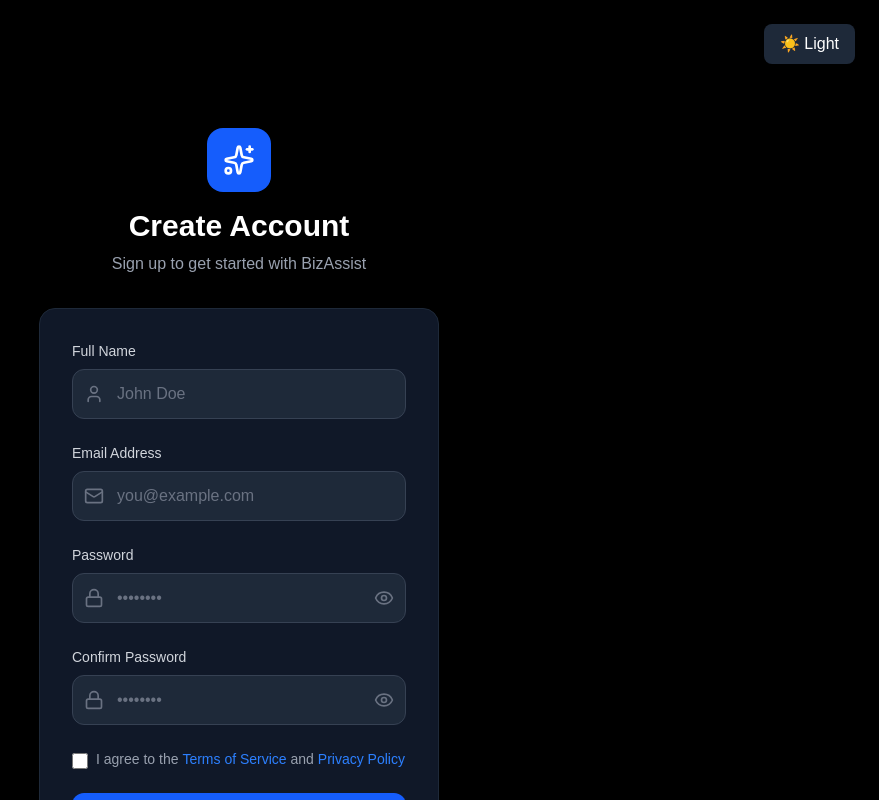
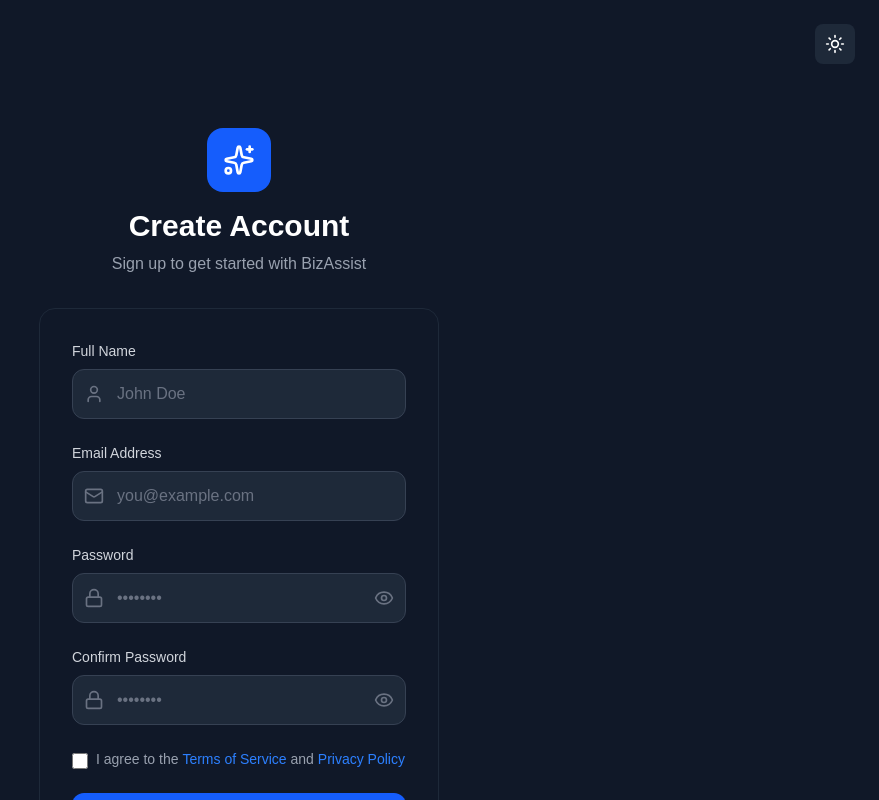
Before and after one commit to RippedKek/BizAssist, a Next.js app in the folder bizassist-frontend/: page /signup in a window 1280 px wide. Shown: the top 800 px of the page, without its empty margins (401-1280 px from the left). Built offline with nearby package versions, Linux system fonts and the light colour scheme; no server answers.

Commit message:
add theme toggle functionality to Login and SignUp pages with updated UI elements

```diff
--- a/bizassist-frontend/app/login/page.tsx
+++ b/bizassist-frontend/app/login/page.tsx
@@ -1,7 +1,7 @@
 'use client'
 
 import React, { useState } from 'react'
-import { Sparkles, Mail, Lock, Eye, EyeOff, ArrowRight } from 'lucide-react'
+import { Sparkles, Mail, Lock, Eye, EyeOff, ArrowRight, Sun, Moon } from 'lucide-react'
 import { signInWithEmailAndPassword } from 'firebase/auth'
 import { auth } from '../firebase/firebase'
 import { useRouter } from 'next/navigation'
@@ -51,19 +51,19 @@ const LoginPage = () => {
   return (
     <div
       className={`min-h-screen flex items-center justify-center ${
-        isDark ? 'bg-black' : 'bg-gray-50'
+        isDark ? 'bg-gray-900 text-white' : 'bg-gray-50 text-gray-900'
       }`}
     >
       {/* Theme Toggle Button */}
       <button
         onClick={() => setTheme(isDark ? 'light' : 'dark')}
-        className={`fixed top-6 right-6 px-4 py-2 rounded-lg font-medium ${
+        className={`fixed top-6 right-6 w-10 h-10 rounded-lg flex items-center justify-center ${
           isDark
-            ? 'bg-gray-800 hover:bg-gray-700 text-white'
-            : 'bg-white hover:bg-gray-100 text-gray-900 border border-gray-300'
+            ? 'bg-gray-800 hover:bg-gray-700'
+            : 'bg-white hover:bg-gray-100 border border-gray-300'
         }`}
       >
-        {isDark ? '☀️ Light' : '🌙 Dark'}
+        {isDark ? <Sun className="w-5 h-5" /> : <Moon className="w-5 h-5" />}
       </button>
 
       <div className='w-full max-w-md px-6'>
--- a/bizassist-frontend/app/signup/page.tsx
+++ b/bizassist-frontend/app/signup/page.tsx
@@ -9,6 +9,8 @@ import {
   EyeOff,
   User,
   ArrowRight,
+  Sun,
+  Moon,
 } from 'lucide-react'
 import { createUserWithEmailAndPassword } from 'firebase/auth'
 import { setDoc, doc } from 'firebase/firestore'
@@ -85,19 +87,19 @@ const SignUpPage = () => {
   return (
     <div
       className={`min-h-screen flex items-center justify-center py-32 ${
-        isDark ? 'bg-black' : 'bg-gray-50'
+        isDark ? 'bg-gray-900 text-white' : 'bg-gray-50 text-gray-900'
       }`}
     >
       {/* Theme Toggle Button */}
       <button
         onClick={() => setTheme(isDark ? 'light' : 'dark')}
-        className={`fixed top-6 right-6 px-4 py-2 rounded-lg font-medium ${
+        className={`fixed top-6 right-6 w-10 h-10 rounded-lg flex items-center justify-center ${
           isDark
-            ? 'bg-gray-800 hover:bg-gray-700 text-white'
-            : 'bg-white hover:bg-gray-100 text-gray-900 border border-gray-300'
+            ? 'bg-gray-800 hover:bg-gray-700'
+            : 'bg-white hover:bg-gray-100 border border-gray-300'
         }`}
       >
-        {isDark ? '☀️ Light' : '🌙 Dark'}
+        {isDark ? <Sun className="w-5 h-5" /> : <Moon className="w-5 h-5" />}
       </button>
 
       <div className='w-full max-w-md px-6'>
```
